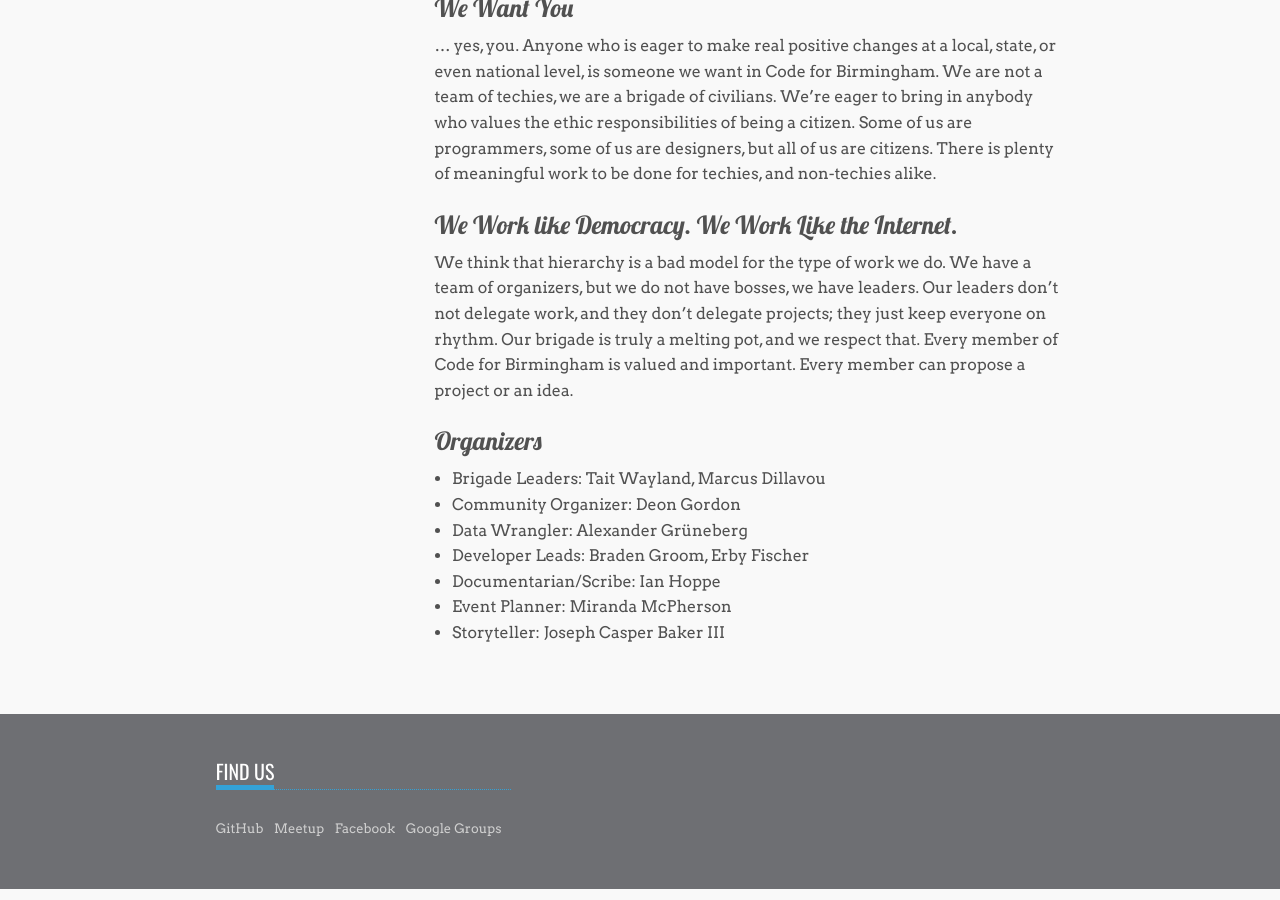
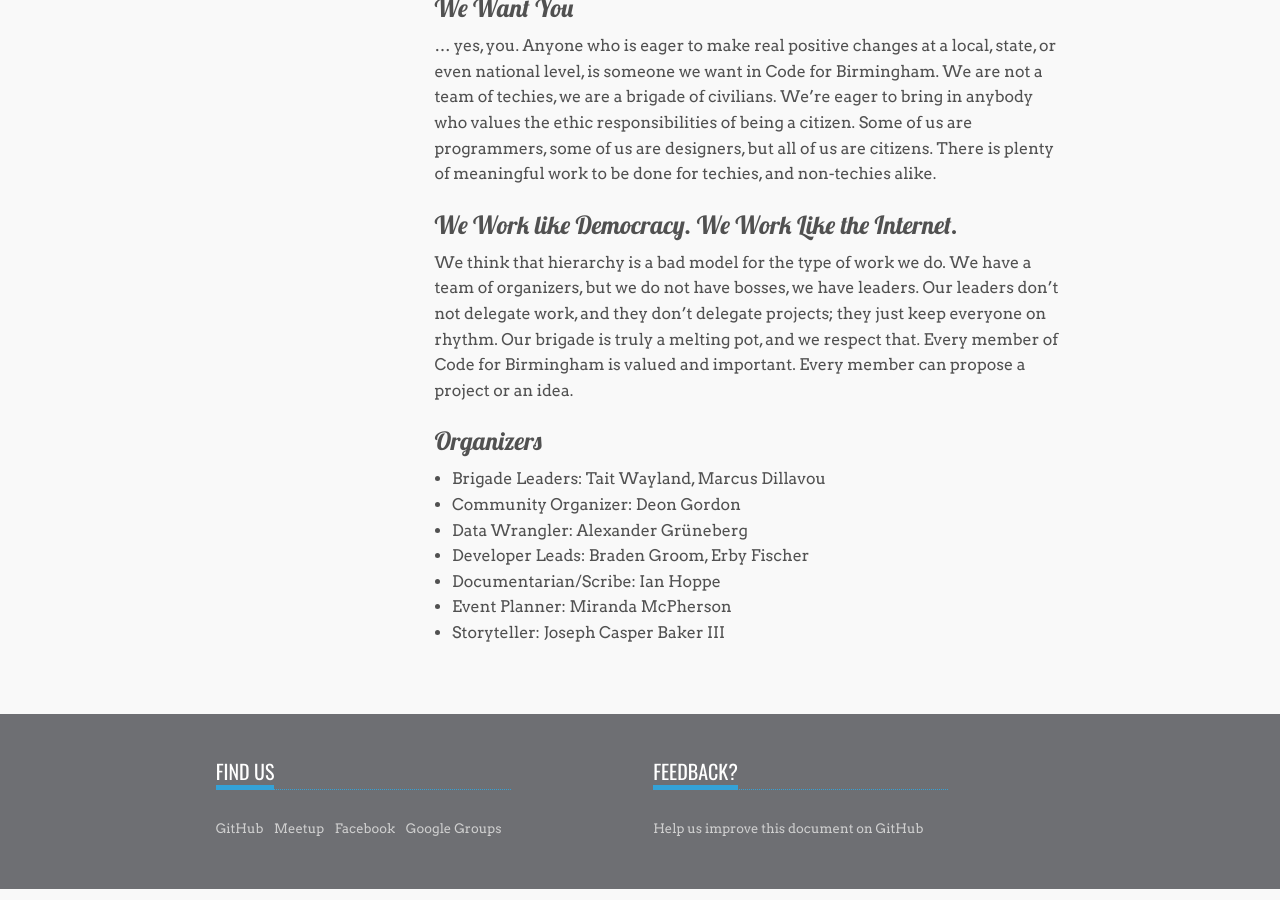
Before and after one commit to codeforbirmingham/codeforbirmingham.github.io, a Jekyll site: the page built from index.md, in a window 1280 px wide and 900 px high, scrolled down 1573 px. Built offline with Jekyll 4.4.1, drawn with Linux system fonts in a browser that asks for light colours.

Commit message:
Add link to source in footer.

```diff
--- a/_layouts/default.html
+++ b/_layouts/default.html
@@ -62,7 +62,7 @@
         </div>
         <footer>
             <div class="row">
-                <div class="column">
+                <section class="columns large-6">
                     <div class="headline">
                         <h1>Find Us</h1>
                     </div>
@@ -72,7 +72,15 @@
                         <li><a href="https://www.facebook.com/Codeforbirmingham" target="_blank">Facebook</a></li>
                         <li><a href="https://groups.google.com/forum/#!forum/codeforbirmingham" target="_blank">Google Groups</a></li>
                     </ul>
-                </div>
+                </section>
+                <section class="columns large-6">
+                    <div class="headline">
+                        <h1>Feedback?</h1>
+                    </div>
+                    <ul class="horizontal-list">
+                        <li><a href="https://github.com/CodeforBirmingham/codeforbirmingham.github.io/edit/master/{{ page.path }}" target="_blank">Help us improve this document on GitHub</a></li>
+                    </ul>
+                </section>
             </div>
         </footer>
     </body>
```
